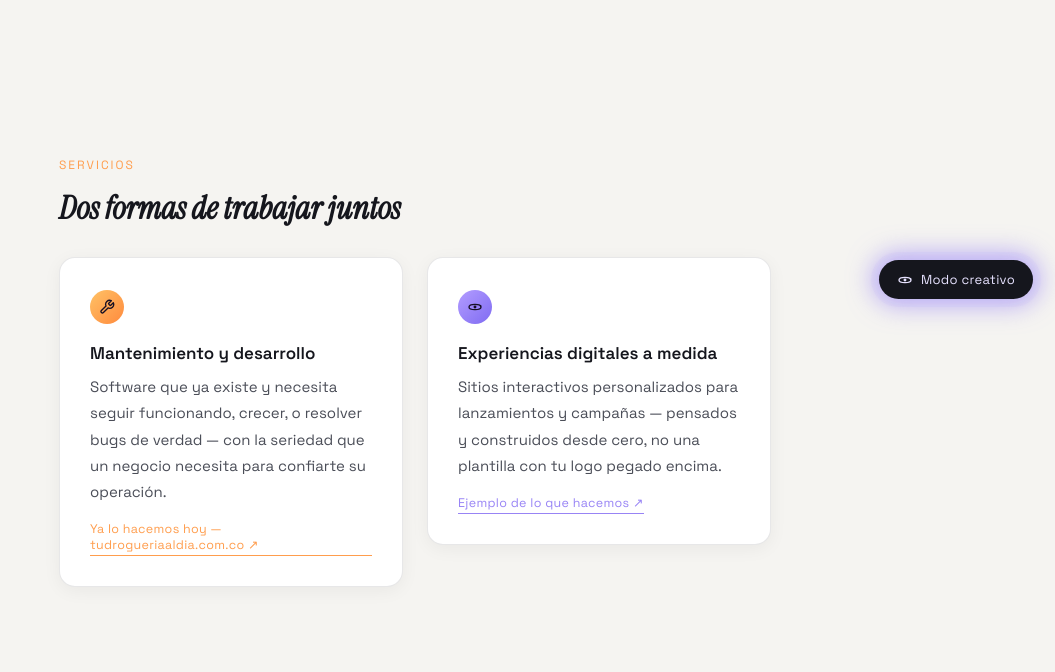
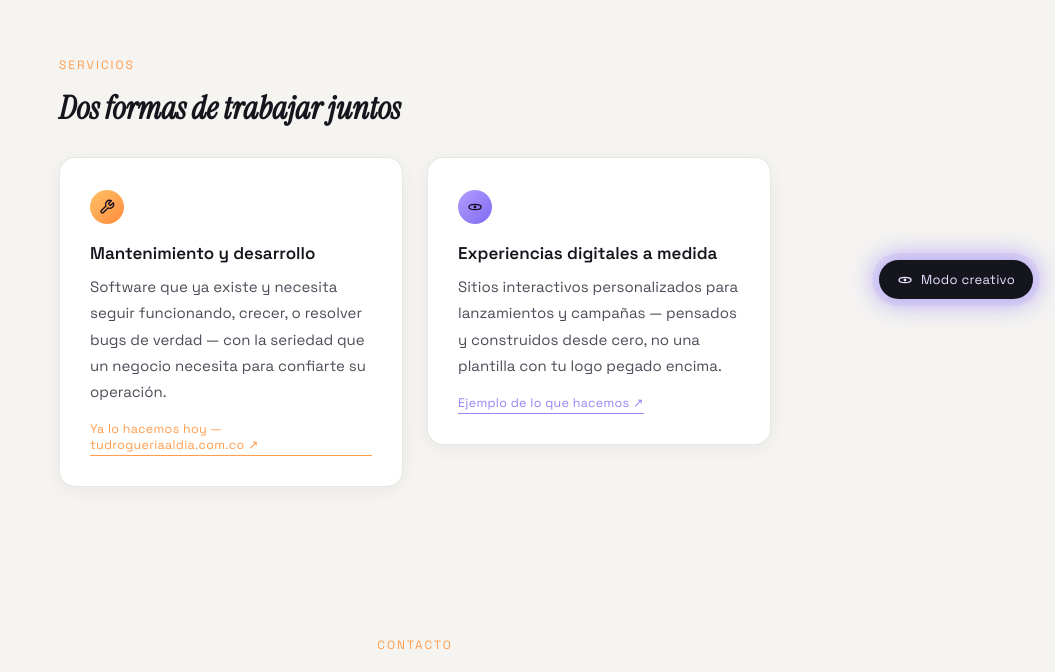
Before and after one commit to CHPaez/devlov, a React (Vite) app: page / in a window 1280 px wide. Shown: the part 479-1151 px from the top of the page, without its empty margins (225-1280 px from the left). Built offline with nearby package versions, Linux system fonts and the light colour scheme.

Commit message:
fix: reduce espacio en blanco arriba de servicios

```diff
--- a/src/components/CreativeLanding.tsx
+++ b/src/components/CreativeLanding.tsx
@@ -118,7 +118,7 @@ export function CreativeLanding({ onExitDark }: CreativeLandingProps) {
       </section>
 
       {/* Servicios */}
-      <section id="servicios" style={{ ...sectionStyle, paddingTop: 140, paddingBottom: 100 }}>
+      <section id="servicios" style={{ ...sectionStyle, paddingTop: 40, paddingBottom: 60 }}>
         <Reveal>
           <div style={eyebrowStyle}>Servicios</div>
           <h2 style={h2Style}>Dos formas de trabajar juntos</h2>
--- a/src/components/LightLanding.tsx
+++ b/src/components/LightLanding.tsx
@@ -132,7 +132,7 @@ export function LightLanding({ onEnterDark }: LightLandingProps) {
       </section>
 
       {/* Servicios */}
-      <section id="servicios" style={{ ...sectionStyle, paddingTop: 140, paddingBottom: 100 }}>
+      <section id="servicios" style={{ ...sectionStyle, paddingTop: 40, paddingBottom: 60 }}>
         <Reveal>
           <div style={eyebrowStyle}>Servicios</div>
           <h2 style={h2Style}>Dos formas de trabajar juntos</h2>
```
